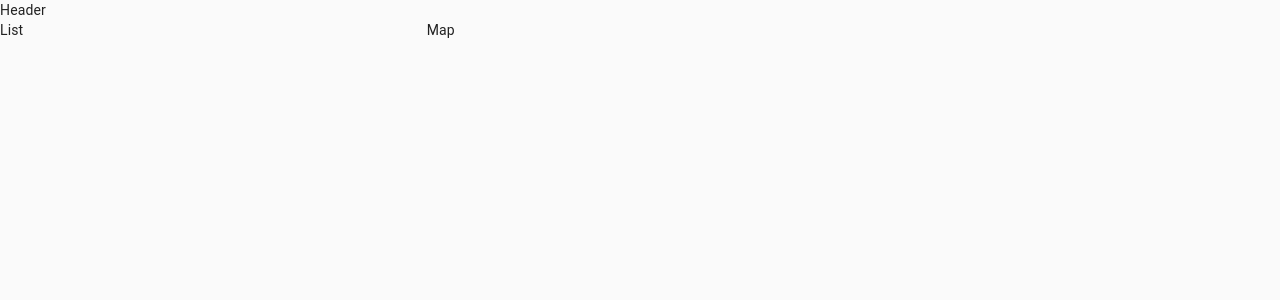
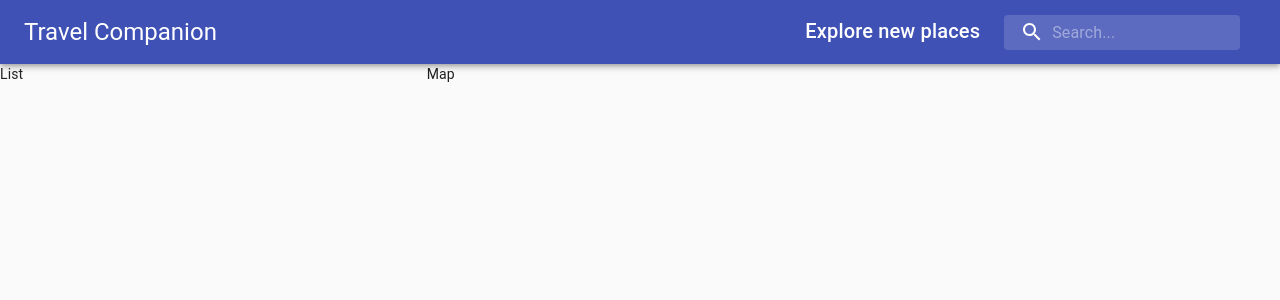
Before and after one commit to hossem7/Travel_Companion, a React (Create React App) app: page / in a window 1280 px wide. Shown: the top 300 px of the page. Built offline with nearby package versions, Linux system fonts and the light colour scheme.

Commit message:
Created Header Section of the app

```diff
--- a/src/App.js
+++ b/src/App.js
@@ -4,7 +4,6 @@
 import Header from './components/Header/Header';
 import List from './components/List/List';
 import Map from './components/Map/Map';
-import PlaceDetails from './components/PlaceDetails/PlaceDetails';
 
 const App = () => {
   return (
--- a/src/components/Header/Header.jsx
+++ b/src/components/Header/Header.jsx
@@ -1,9 +1,34 @@
 import React from 'react';
+import { Autocomplete } from '@react-google-maps/api';
+import { AppBar, Toolbar, Typography, InputBase, Box } from '@material-ui/core';
+import SearchIcon from '@material-ui/icons/Search';
+
+import useStyles from './styles';
 
 const Header = () => {
-  return (
-    <div>Header</div>
-  );
+    const classes = useStyles();
+    return (
+        <AppBar position="static">
+            <Toolbar className={classes.toolbar}>
+                <Typography variant="h5" className={classes.title}>
+                    Travel Companion
+                </Typography>
+                <Box display="flex">
+                    <Typography variant="h6" className={classes.title}>
+                        Explore new places
+                    </Typography>
+                    {/* <Autocomplete> */}
+                        <div className={classes.search}>
+                            <div className={classes.searchIcon}>
+                                <SearchIcon />
+                            </div>
+                            <InputBase placeholder="Search..." classes={{ root: classes.inputRoot, input: classes.inputInput }} />
+                        </div>
+                    {/* </Autocomplete> */}
+                </Box>
+            </Toolbar>
+        </AppBar>
+    );
 }
 
 export default Header;
--- a/src/components/Header/styles.js
+++ b/src/components/Header/styles.js
@@ -0,0 +1,32 @@
+import { alpha, makeStyles } from '@material-ui/core/styles';
+
+export default makeStyles((theme) => ({
+  title: {
+    display: 'none',
+    [theme.breakpoints.up('sm')]: {
+      display: 'block',
+    },
+  },
+  search: {
+    position: 'relative',
+    borderRadius: theme.shape.borderRadius,
+    backgroundColor: alpha(theme.palette.common.white, 0.15),
+    '&:hover': { backgroundColor: alpha(theme.palette.common.white, 0.25) },
+    marginRight: theme.spacing(2),
+    marginLeft: 0,
+    width: '100%',
+    [theme.breakpoints.up('sm')]: { marginLeft: theme.spacing(3), width: 'auto' },
+  },
+  searchIcon: {
+    padding: theme.spacing(0, 2), height: '100%', position: 'absolute', pointerEvents: 'none', display: 'flex', alignItems: 'center', justifyContent: 'center',
+  },
+  inputRoot: {
+    color: 'inherit',
+  },
+  inputInput: {
+    padding: theme.spacing(1, 1, 1, 0), paddingLeft: `calc(1em + ${theme.spacing(4)}px)`, transition: theme.transitions.create('width'), width: '100%', [theme.breakpoints.up('md')]: { width: '20ch' },
+  },
+  toolbar: {
+    display: 'flex', justifyContent: 'space-between',
+  },
+}));
```
